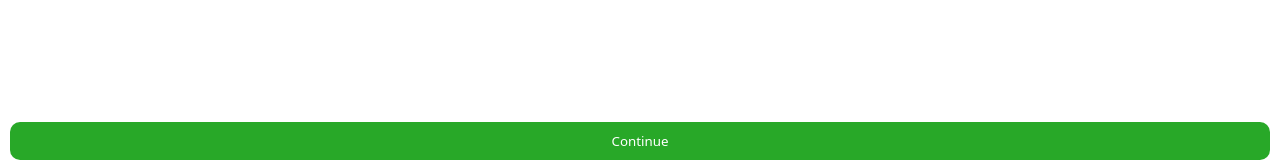
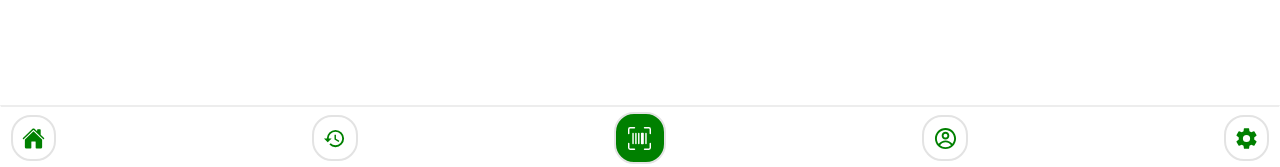
Before and after one commit to Alan9072/HealthSnap, a React (Vite) app in the folder client/: page /ocr in a window 1280 px wide. Shown: the part 630-797 px from the top of the page. Built offline with nearby package versions, Linux system fonts and the light colour scheme.

Commit message:
add framer-motion for animations and enhance routing transitions

```diff
--- a/client/package.json
+++ b/client/package.json
@@ -11,6 +11,7 @@
   },
   "dependencies": {
     "axios": "^1.7.9",
+    "framer-motion": "^12.4.3",
     "lottie-web": "^5.12.2",
     "react": "^18.3.1",
     "react-dom": "^18.3.1",
--- a/client/src/App.jsx
+++ b/client/src/App.jsx
@@ -1,42 +1,67 @@
 import React from "react";
-import { BrowserRouter as Router, Routes, Route } from "react-router-dom";
+import { BrowserRouter as Router, Routes, Route, useLocation } from "react-router-dom";
+import { AnimatePresence, motion } from "framer-motion";
 import Home from "./Pages/Home/Home.jsx";
 import QRScanner from "./Pages/QRScanner/QRSScanner.jsx";
 import FoodDetails from "./components/FoodDetails/FoodDetails.jsx";
 import ProductDetails from "./Pages/ProductDetails/ProductDetails.jsx";
 import Navbar from "./components/Navbar/Navbar";
-import styles from './App.module.css'
 import ChatGPTComponent from "./Pages/ChatGPTComponent/ChatGPTComponent.jsx";
 import NutriExplain from "./Pages/NutriExplain/NutriExplain.jsx";
 import OCR from "./Pages/OCR/OCR.jsx";
 import UserProfile from "./Pages/UserProfile/UserProfile.jsx";
+import styles from './App.module.css';
 
+const pageVariants = {
+  initial: { opacity: 0, y: 10 },
+  animate: { opacity: 1, y: 0 },
+  exit: { opacity: 0, y: -10 },
+};
 
-const App = () => {
+const transitionSettings = {
+  duration: 0.15,
+  ease: "easeInOut",
+};
+
+const AnimatedRoutes = () => {
+  const location = useLocation();
+
   return (
-
-    <Router>
-      <div className={styles.appwrapper}>
-
-          <Routes>
+    <AnimatePresence mode="wait">
+      <motion.div
+        key={location.pathname}
+        initial="initial"
+        animate="animate"
+        exit="exit"
+        variants={pageVariants}
+        transition={transitionSettings}
+        style={{ flex: 1 }} // Ensures the layout does not jump
+      >
+        <Routes location={location}>
           <Route path="/" element={<Home />} />
           <Route path="/food/:id" element={<FoodDetails />} />
           <Route path="/scan" element={<QRScanner />} />
           <Route path="/product/:id" element={<ProductDetails />} />
-            <Route path="/chatgpt" element={<ChatGPTComponent/>} />
+          <Route path="/chatgpt" element={<ChatGPTComponent />} />
           <Route path="/nutriscore/:id" element={<NutriExplain />} />
           <Route path="/ocr" element={<OCR />} />
           <Route path="/profile" element={<UserProfile />} />
-            {/* <Route path="/scan" element={<QRScanner />} />
-            // <Route path="/product" element={<ProductDetails />} />
+        </Routes>
+      </motion.div>
+    </AnimatePresence>
+  );
+};
 
-            <Route path="/settings" element={<Settings />} /> */}
-          </Routes>
-
-        <Navbar />
+const App = () => {
+  return (
+    <Router>
+      <div className={styles.appwrapper} style={{ display: "flex", flexDirection: "column", height: "100vh" }}>
+        <div style={{ flex: 1 }}>
+          <AnimatedRoutes />
+        </div>
+        <Navbar /> {/* Moved outside so it never gets affected by Framer Motion */}
       </div>
     </Router>
-
   );
 };
 
--- a/client/src/App.module.css
+++ b/client/src/App.module.css
@@ -2,7 +2,7 @@
     /* box-sizing: border-box; */
     height: 100vh;
     width: 100vw;
-    background-color: rgb(196, 66, 66);
+    background-color: rgb(255, 255, 255);
     display: flex;
     justify-content: center;
     align-items: center;
--- a/client/src/Pages/NutriExplain/NutriExplain.module.css
+++ b/client/src/Pages/NutriExplain/NutriExplain.module.css
@@ -4,6 +4,7 @@
     overflow-y: auto;
     display: flex;
     padding: 10px;
+    padding-bottom: 70px;
     flex-direction: column;
     z-index: 2000;
     background-color: rgb(255, 255, 255);
--- a/client/src/Pages/ProductDetails/ProductDetails.module.css
+++ b/client/src/Pages/ProductDetails/ProductDetails.module.css
@@ -8,6 +8,7 @@
     width: 100vw;
     height: 100vh;
     padding: 10px;
+    padding-bottom: 70px;
     display: flex;
     flex-direction: column;
     background-color: rgb(255, 255, 255);
@@ -15,8 +16,11 @@
     /* justify-content: center; */
     overflow-y: auto;
     align-items: center;
-    z-index: 2000;
+    /* z-index: 2000; */
     gap: 0px;
+    /* position: absolute;
+    top: 0;
+    left: 0; */
     /* font-style: italic; */
 }
 .mainInfo{
--- a/client/src/Pages/QRScanner/QRScanner.module.css
+++ b/client/src/Pages/QRScanner/QRScanner.module.css
@@ -16,7 +16,7 @@
   color: black;
   z-index: 2000;
   scrollbar-width: none;
-  position: relative;
+  /* position: relative; */
 }
 
 .title{
@@ -102,7 +102,7 @@
 
 .alert{
   position: absolute;
-  bottom: 10px;
+  bottom: 70px;
   background-color: #dbd9d9;
   font-size: 8px;
   word-spacing: 2px;
@@ -141,6 +141,7 @@
   border-top-right-radius: 20px;
   display: flex;
   padding: 20px 10px;
+  padding-bottom: 70px;
   flex-direction: column;
   justify-content: space-between;
   width: 100vw;
--- a/client/src/Pages/UserProfile/UserProfile.jsx
+++ b/client/src/Pages/UserProfile/UserProfile.jsx
@@ -132,7 +132,7 @@ const UserProfile = () => {
 
         {/* Edit Profile Popup Modal */}
         {isModalOpen && (
-          <div className={styles.modalOverlay}>
+          <div className={`${styles.modalOverlay} ${isModalOpen ? styles.show : ""}`}>
             <div className={styles.modalContent}>
               <div className={styles.modalHeader}>
                 <CgProfile size={30} color="green" />
--- a/client/src/Pages/UserProfile/UserProfile.module.css
+++ b/client/src/Pages/UserProfile/UserProfile.module.css
@@ -50,6 +50,7 @@
     padding: 10px 20px;
     width: 100vw;
     flex: 1;
+    padding-bottom: 70px;
     overflow-y: auto;
   }
   .profileHeader {
@@ -170,12 +171,14 @@
   width: 100vw;
   height: 100vh;
   padding: 20px;
-  padding-bottom: 60px;
   background-color: #ffffff;
   overflow-y: auto;
   display: flex;
   flex-direction: column;
   gap: 10px;
+  z-index: 2000;
+  /* transition:0.3s ease-in-out;
+  animation: popup 0.3s; */
 
 }
 .ahw{
@@ -189,6 +192,7 @@
   width:100%;
   display: flex;
   flex-direction: column;
+  transition: all 0.3s ease-in-out;
 
 }
 .modalContent>h2{
@@ -249,3 +253,32 @@
   border: none;
   width: 100%;
 }
+
+@keyframes popup {
+  0% {
+    transform:translateY(20px);
+    opacity: 0;
+  }
+  100% {
+    transform: translateY(0);
+    opacity: 1;
+  }
+}
+@keyframes popdown {
+  0% {
+    transform: translateY(0);
+    opacity: 1;
+  }
+  100% {
+    transform: translateY(20px);
+    opacity: 0;
+  }
+}
+
+.modalOverlay.hide {
+  animation: popdown 0.3s ease-out;
+}
+
+.modalOverlay {
+  animation: popup 0.3s ease-in;
+}
--- a/client/src/components/Navbar/Navbar.jsx
+++ b/client/src/components/Navbar/Navbar.jsx
@@ -17,7 +17,7 @@ function Navbar() {
         <MdHistory className={style.reactIcons}/>
       </Link>
       <Link to="/scan" className={style.navItem}>
-        <BsUpcScan className={style.reactIcons} />
+        <BsUpcScan color="white" className={style.reactIcons} />
       </Link>
       <Link to="/profile" className={style.navItem}>
         <CgProfile className={style.reactIcons}/>
--- a/client/src/components/Navbar/Navbar.module.css
+++ b/client/src/components/Navbar/Navbar.module.css
@@ -2,34 +2,35 @@
 .mainDiv{
     box-sizing: border-box;
     position:fixed;
-    bottom:5px;
-    min-width: 98vw;
-    height: 70px;
-    background-color: green;
+    bottom: 0;
+    min-width: 100vw;
+    height: 65px;
+    background-color: rgb(255, 255, 255);
     display: flex;
     justify-content: space-between;
     align-items: center;
     padding-left: 10px;
     padding-right: 10px;
-    border-radius: 50px;
     backdrop-filter: blur(5px);
     z-index: 1000;
     border: 1px solid white;
+    border-top:2px solid rgb(237, 237, 237) ;
 }
 .navItem{
-    width:1.4cm;
-    height:1.4cm;
-    border-radius: 50%;
+    width:1.2cm;
+    height:1.2cm;
+    border-radius: 20px;
     background-color:rgb(255, 255, 255);
     display: flex;
     justify-content: center;
     align-items: center;
+    border: 2px solid rgb(227, 227, 227);
 }
 .navItem:nth-child(3){
-    background-color: rgb(255, 255, 255);
-    margin-bottom: 60px;
-    width: 1.6cm;
-    height: 1.6cm;
+    background-color: green;
+    width: 1.4cm;
+    height: 1.4cm;
+    color: white;
 }
 .reactIcons{
     font-size: 23px;
```
Also changed, not shown: 1 other file (tests, documents, lock files or other folders). Lines whose indentation alone changed are shown as unchanged.
